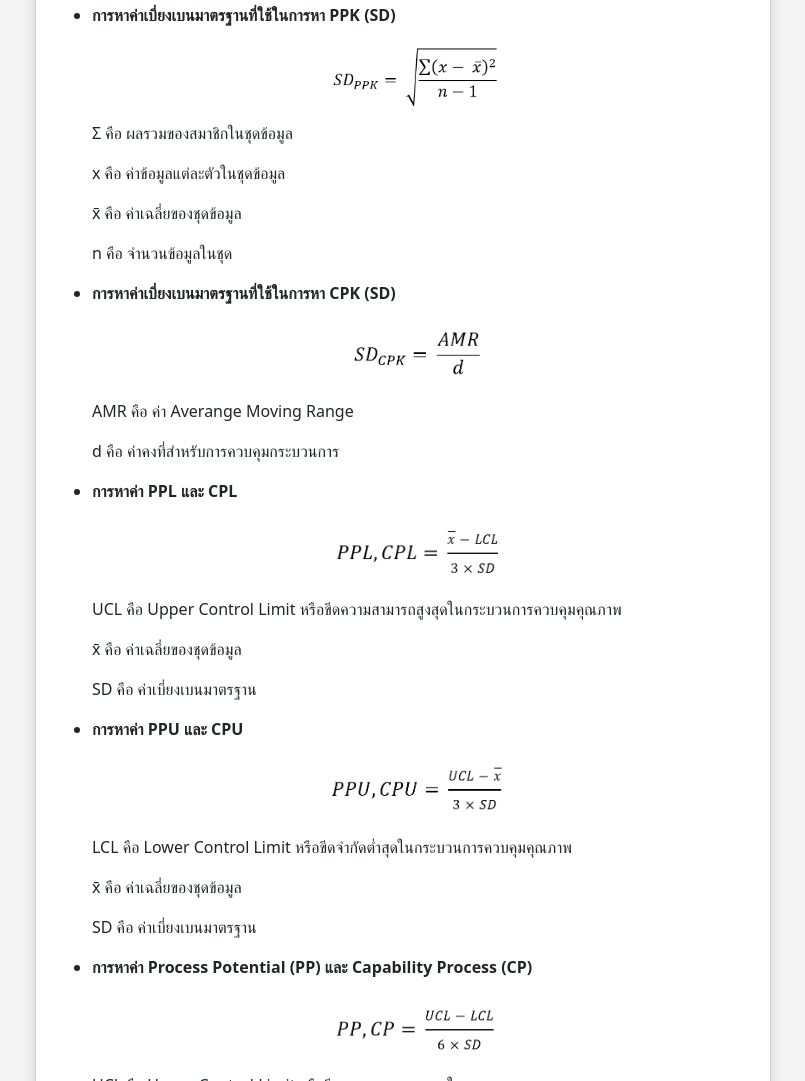
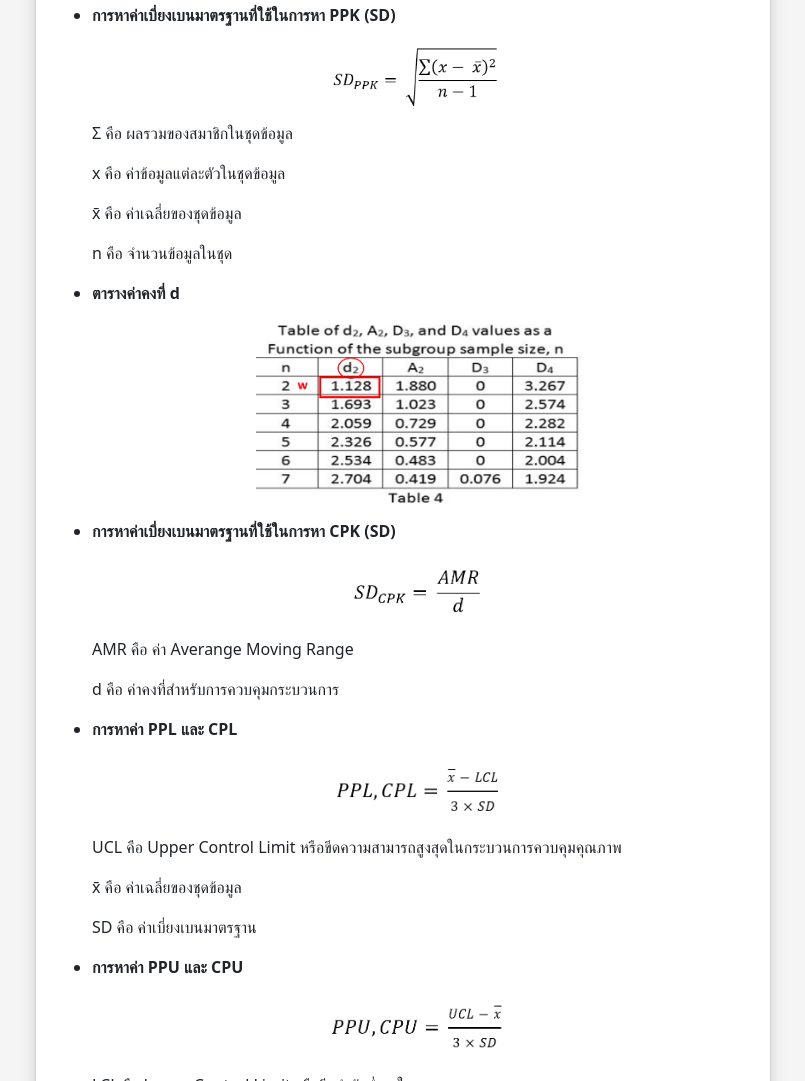
Before and after one commit to rew17p49/PrivaQc-demo, a website: page views/reference.html in a window 1280 px wide. Shown: the part 721-1802 px from the top of the page, without its empty margins (237-1042 px from the left). Drawn offline with nearby package versions, Linux system fonts and the light colour scheme; files that its build step writes are made by us from their sources; files whose address does not match are found by name.

Commit message:
d2 table

```diff
--- a/views/reference.html
+++ b/views/reference.html
@@ -71,6 +71,13 @@
               </li>
 
               <li class="mb-3">
+                <p class="fw-bold">ตารางค่าคงที่ d</p>
+                <div class="text-center mb-2">
+                  <img class="w-50" src="/img/solution-table-of-d2.png" alt="">
+                </div>
+              </li>
+
+              <li class="mb-3">
                 <p class="fw-bold">การหาค่าเบี่ยงเบนมาตรฐานที่ใช้ในการหา CPK (SD)</p>
                 <div class="text-center mb-2">
                   <img class="solution" src="/img/solution-sd-cpk.png" alt="">
```
